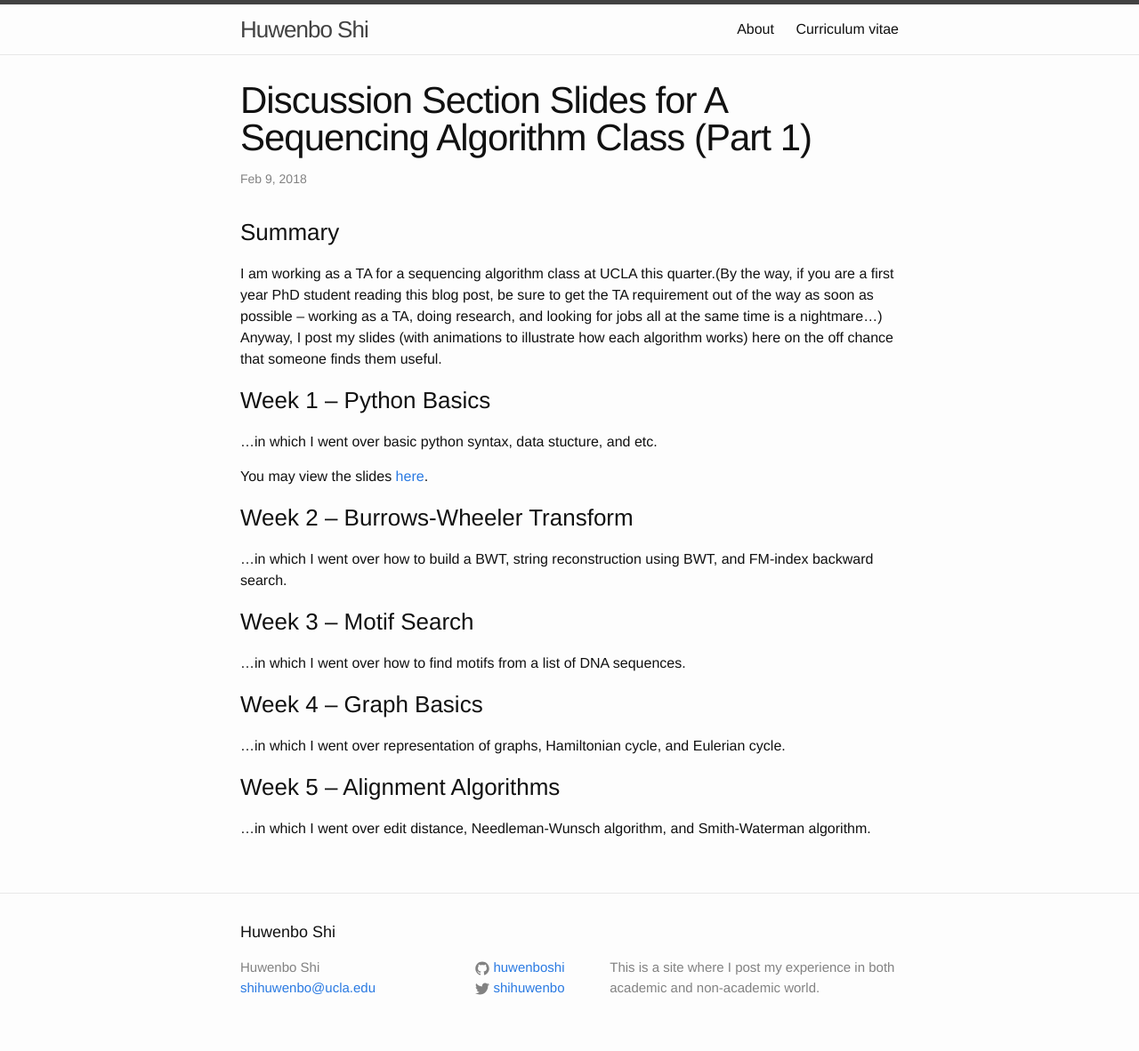
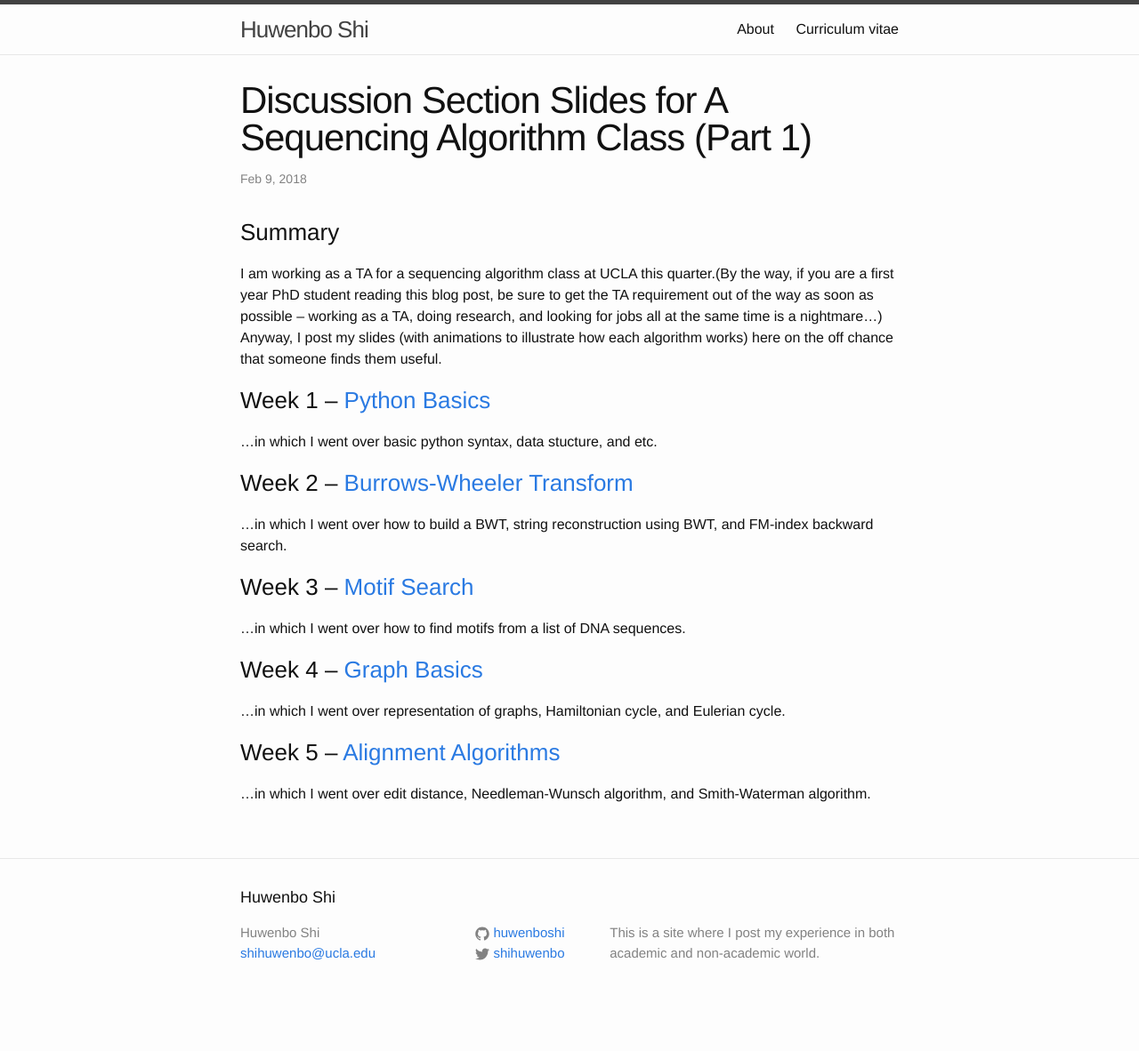
Before and after one commit to huwenboshi/huwenboshi.github.io, a Jekyll site: the page built from _posts/2018-02-09-discussion-slides-part1.markdown, in a window 1280 px wide. Shown: the whole page at 89% size. Built offline with Jekyll 4.4.1, drawn with Linux system fonts in a browser that asks for light colours; after the commit the page ends 1143 px from its top, so only the background shows below that.

Commit message:
updated link

```diff
--- a/_posts/2018-02-09-discussion-slides-part1.markdown
+++ b/_posts/2018-02-09-discussion-slides-part1.markdown
@@ -19,27 +19,25 @@ TA, doing research, and looking for jobs all at the same time is a
 nightmare...) Anyway, I post my slides (with animations to illustrate how each
 algorithm works) here on the off chance that someone finds them useful.
 
-### Week 1 -- Python Basics
+### Week 1 -- [Python Basics](https://docs.google.com/presentation/d/1xgzWxLkI2MGdjLFbPqFLvDPWbgx7kH8B9KdxgO2zYk8/edit?usp=sharing)
 
 ...in which I went over basic python syntax, data stucture, and etc.
 
-You may view the slides [here](https://docs.google.com/presentation/d/1xgzWxLkI2MGdjLFbPqFLvDPWbgx7kH8B9KdxgO2zYk8/edit?usp=sharing).
-
-### Week 2 -- Burrows-Wheeler Transform
+### Week 2 -- [Burrows-Wheeler Transform](https://docs.google.com/presentation/d/1Tnip2fz-r4LetEHXt_7KcXyYV8UAP7lpGcAxtruy5aU/edit?usp=sharing)
 
 ...in which I went over how to build a BWT, string reconstruction using BWT,
 and FM-index backward search.
 
-### Week 3 -- Motif Search
+### Week 3 -- [Motif Search](https://docs.google.com/presentation/d/1VVt1N22jt5jdyBZZ0Cwo7kR4S8Apg2vVf9BqScXy1wc/edit?usp=sharing)
 
 ...in which I went over how to find motifs from a list of DNA sequences.
 
-### Week 4 -- Graph Basics
+### Week 4 -- [Graph Basics](https://docs.google.com/presentation/d/1bGR2_RV69LE0GNbCGqfl1dIeHRkZc7_rCCXm7GNQ6-o/edit?usp=sharing)
 
 ...in which I went over representation of graphs, Hamiltonian cycle, and
 Eulerian cycle.
 
-### Week 5 -- Alignment Algorithms
+### Week 5 -- [Alignment Algorithms](https://docs.google.com/presentation/d/1nfrXvlpSfeXaxBAS7gQ5U04dCfj91dlPoiXlaKBwyQ8/edit?usp=sharing)
 
 ...in which I went over edit distance, Needleman-Wunsch algorithm, and
 Smith-Waterman algorithm.
```
